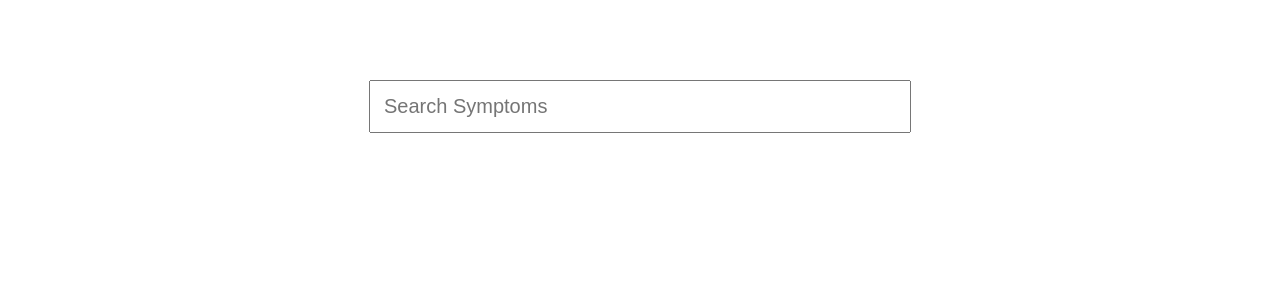
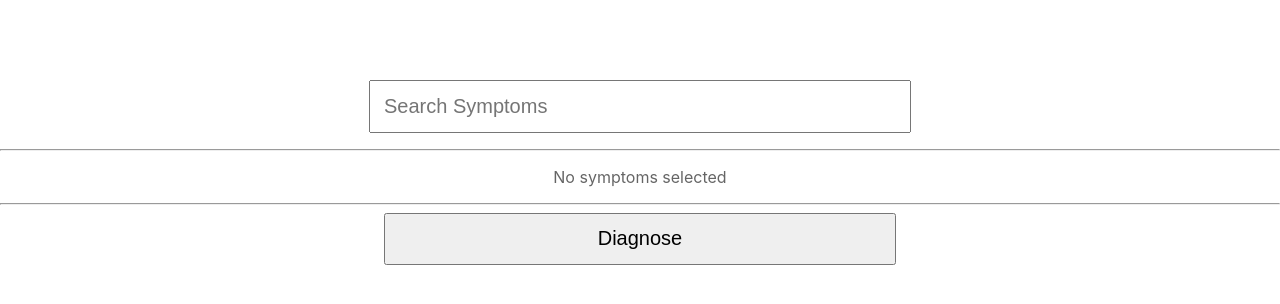
Before and after one commit to webBlaster/symptom-checker-frontend, a React (Create React App) app: page / in a window 1280 px wide. Shown: the top 304 px of the page. Built offline with nearby package versions, Linux system fonts and the light colour scheme.

Commit message:
prevent symptom duplication

```diff
--- a/src/App.css
+++ b/src/App.css
@@ -1,17 +1,20 @@
 .added-symptoms {
-  display: flex;
-  width: 65%;
+  width: 100%;
   margin: 10px auto;
+}
+
+.added-symptoms p {
+  opacity: 0.6;
 }
 
 .cancel {
   background: rgba(255, 255, 255, 0.678);
 
   display: inline-block;
-  padding: 5px;
+  padding: 0;
   width: 10px;
   cursor: pointer;
-  margin-left: 5px;
+  margin: 5px 0;
   color: black;
   border-radius: 500px;
 }
@@ -19,23 +22,13 @@
   background: rgba(255, 255, 255, 0.514);
 }
 .added-symptoms li {
-  background: black;
-  display: inline-block;
   align-items: center;
-  margin: 1%;
-  color: white;
-  padding: 0 5px !important;
-  font-size: 9px;
-  border-radius: 5px;
+  margin: 0;
+  padding: 0;
 }
 
 @media screen and (max-width: 800px) {
   .added-symptoms {
     display: block !important;
   }
-
-  .added-symptoms li {
-    width: 100px;
-    margin-right: 2%;
-  }
 }
--- a/src/components/symptoms.js
+++ b/src/components/symptoms.js
@@ -13,7 +13,7 @@ const Symptoms = ({ symptoms }) => {
         );
       })
     ) : (
-      <p></p>
+      <p>No symptoms selected</p>
     );
   return <ul className="added-symptoms">{response}</ul>;
 };
--- a/src/pages/home.js
+++ b/src/pages/home.js
@@ -23,9 +23,14 @@ const Home = () => {
   };
 
   const addSymptom = (item) => {
+    if (isSymptomSelected(item)) return;
     let newSymptomArray = [...symptoms, ...[item]];
     setSymptoms(newSymptomArray);
-    setTimeout(() => console.log(symptoms), 5000);
+    //setTimeout(() => console.log(symptoms), 5000);
+  };
+
+  const isSymptomSelected = (symptom) => {
+    return symptoms.includes(symptom);
   };
 
   return (
@@ -35,9 +40,18 @@ const Home = () => {
         placeholder="Search Symptoms"
         onChange={getSymptoms}
       />
-      <Symptoms symptoms={symptoms} />
       <Result result={results} addSymptom={addSymptom} />
       <span hidden={!loading}>Loading....</span>
+      <hr />
+      <Symptoms symptoms={symptoms} />
+      <hr />
+      <button
+        className="btn"
+        style={{ width: "40%", padding: "1%", fontSize: "20px" }}
+        onClick={() => console.log("send request")}
+      >
+        Diagnose
+      </button>
     </div>
   );
 };
```
